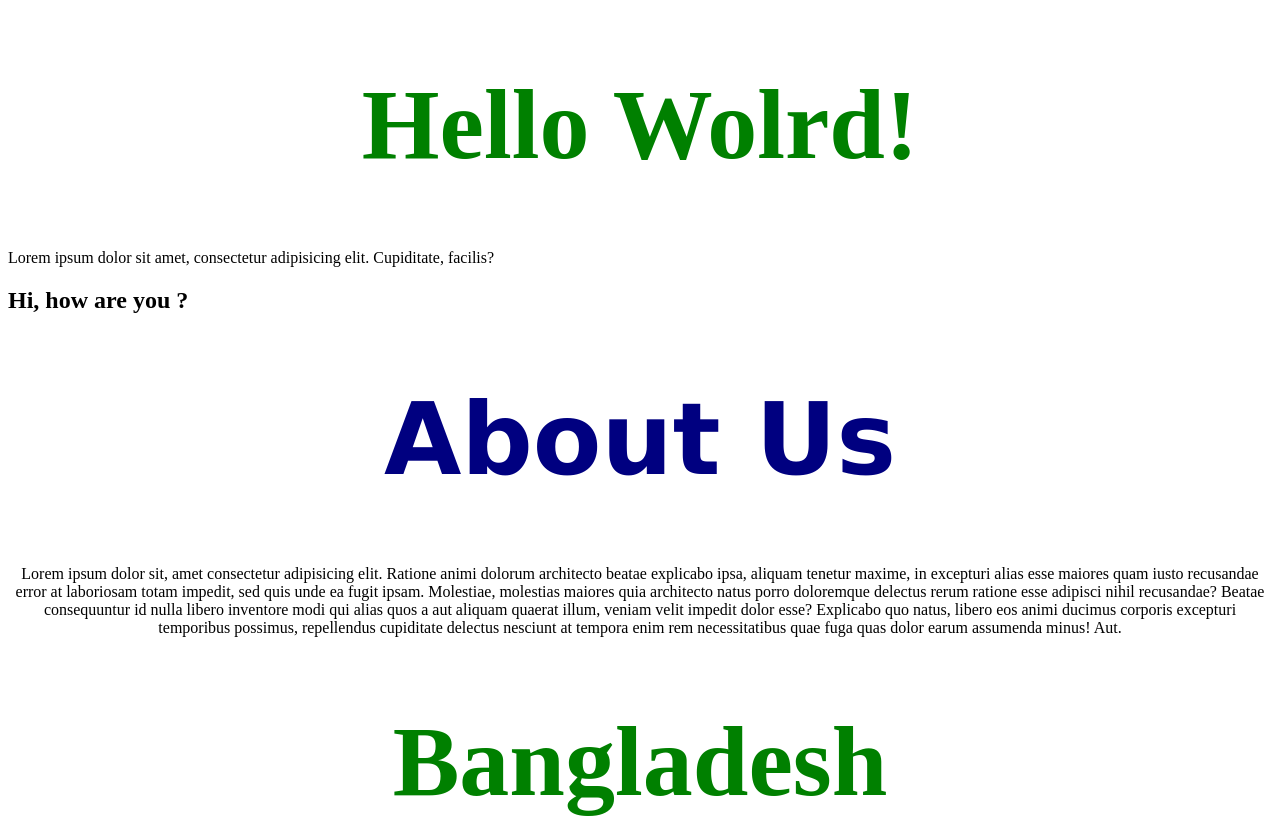
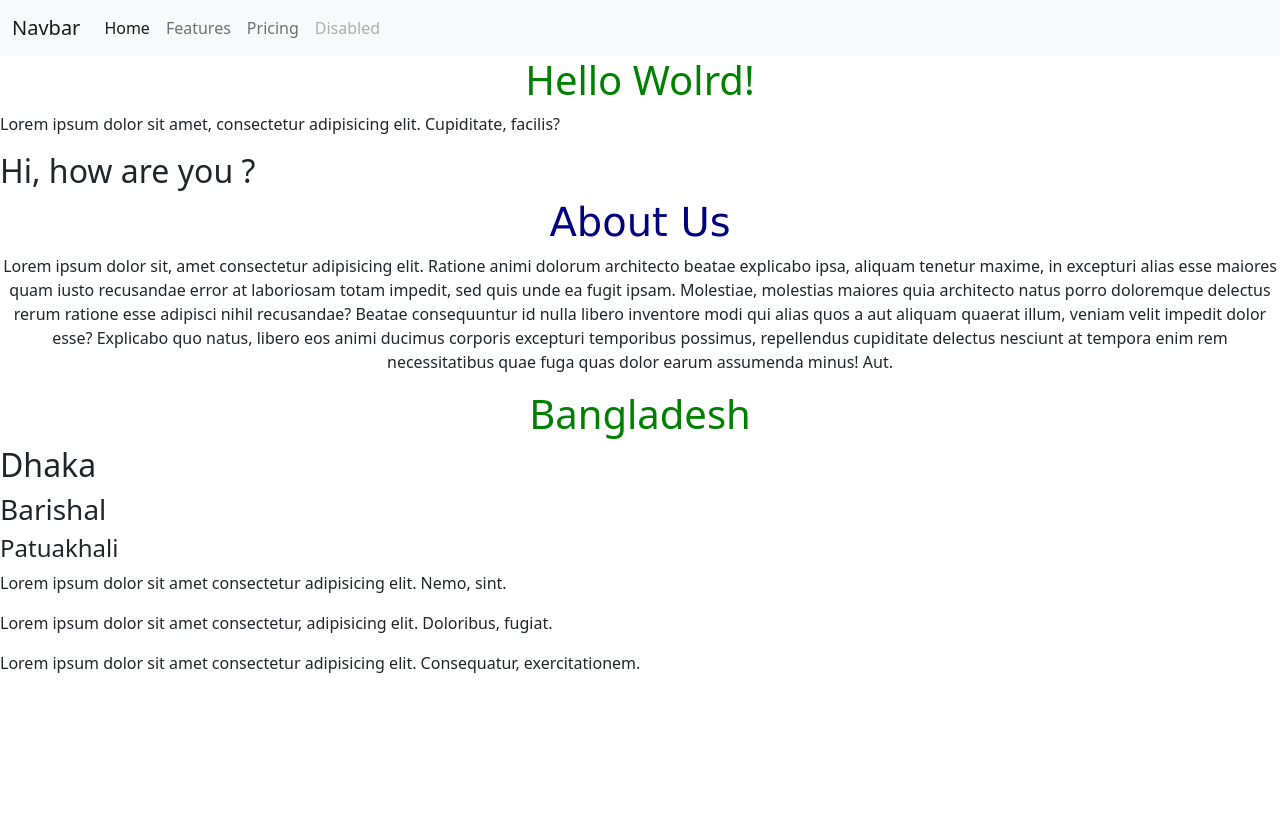
Before and after one commit to ebny-buniad/first-repo, a plain HTML site: page index.html in a window 1280 px wide. Shown: the top 822 px of the page. After the commit the page ends 800 px from the top, so only its background shows below. Drawn offline with nearby package versions, Linux system fonts and the light colour scheme.

Commit message:
add header

```diff
--- a/index.html
+++ b/index.html
@@ -5,8 +5,34 @@
     <link rel="stylesheet" href="asset/style.css">
     <meta name="viewport" content="width=device-width, initial-scale=1.0">
     <title>Document</title>
+    <link href="https://cdn.jsdelivr.net/npm/bootstrap@5.0.2/dist/css/bootstrap.min.css" rel="stylesheet" integrity="sha384-EVSTQN3/azprG1Anm3QDgpJLIm9Nao0Yz1ztcQTwFspd3yD65VohhpuuCOmLASjC" crossorigin="anonymous">
 </head>
 <body>
+
+    <nav class="navbar navbar-expand-lg navbar-light bg-light">
+        <div class="container-fluid">
+          <a class="navbar-brand" href="#">Navbar</a>
+          <button class="navbar-toggler" type="button" data-bs-toggle="collapse" data-bs-target="#navbarNav" aria-controls="navbarNav" aria-expanded="false" aria-label="Toggle navigation">
+            <span class="navbar-toggler-icon"></span>
+          </button>
+          <div class="collapse navbar-collapse" id="navbarNav">
+            <ul class="navbar-nav">
+              <li class="nav-item">
+                <a class="nav-link active" aria-current="page" href="#">Home</a>
+              </li>
+              <li class="nav-item">
+                <a class="nav-link" href="#">Features</a>
+              </li>
+              <li class="nav-item">
+                <a class="nav-link" href="#">Pricing</a>
+              </li>
+              <li class="nav-item">
+                <a class="nav-link disabled" href="#" tabindex="-1" aria-disabled="true">Disabled</a>
+              </li>
+            </ul>
+          </div>
+        </div>
+      </nav>
     <h1>Hello Wolrd!</h1>
     <p>Lorem ipsum dolor sit amet, consectetur adipisicing elit. Cupiditate, facilis?</p>
     <h2>Hi, how are you ?</h2>
@@ -24,5 +50,8 @@
     <p>Lorem ipsum dolor sit amet consectetur adipisicing elit. Nemo, sint.</p>
     <p>Lorem ipsum dolor sit amet consectetur, adipisicing elit. Doloribus, fugiat.</p>
     <p>Lorem ipsum dolor sit amet consectetur adipisicing elit. Consequatur, exercitationem.</p>
+
+
+    <script src="https://cdn.jsdelivr.net/npm/bootstrap@5.0.2/dist/js/bootstrap.bundle.min.js" integrity="sha384-MrcW6ZMFYlzcLA8Nl+NtUVF0sA7MsXsP1UyJoMp4YLEuNSfAP+JcXn/tWtIaxVXM" crossorigin="anonymous"></script>
 </body>
 </html>
```
